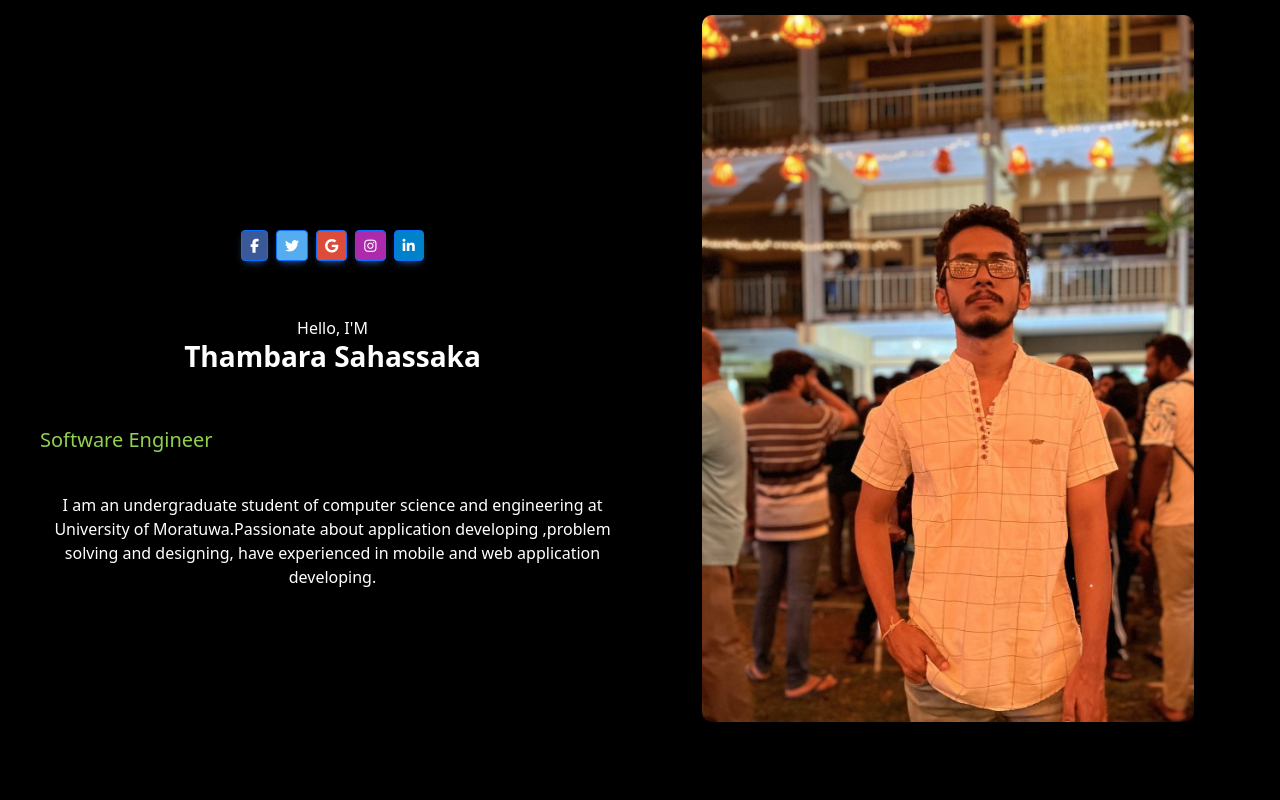
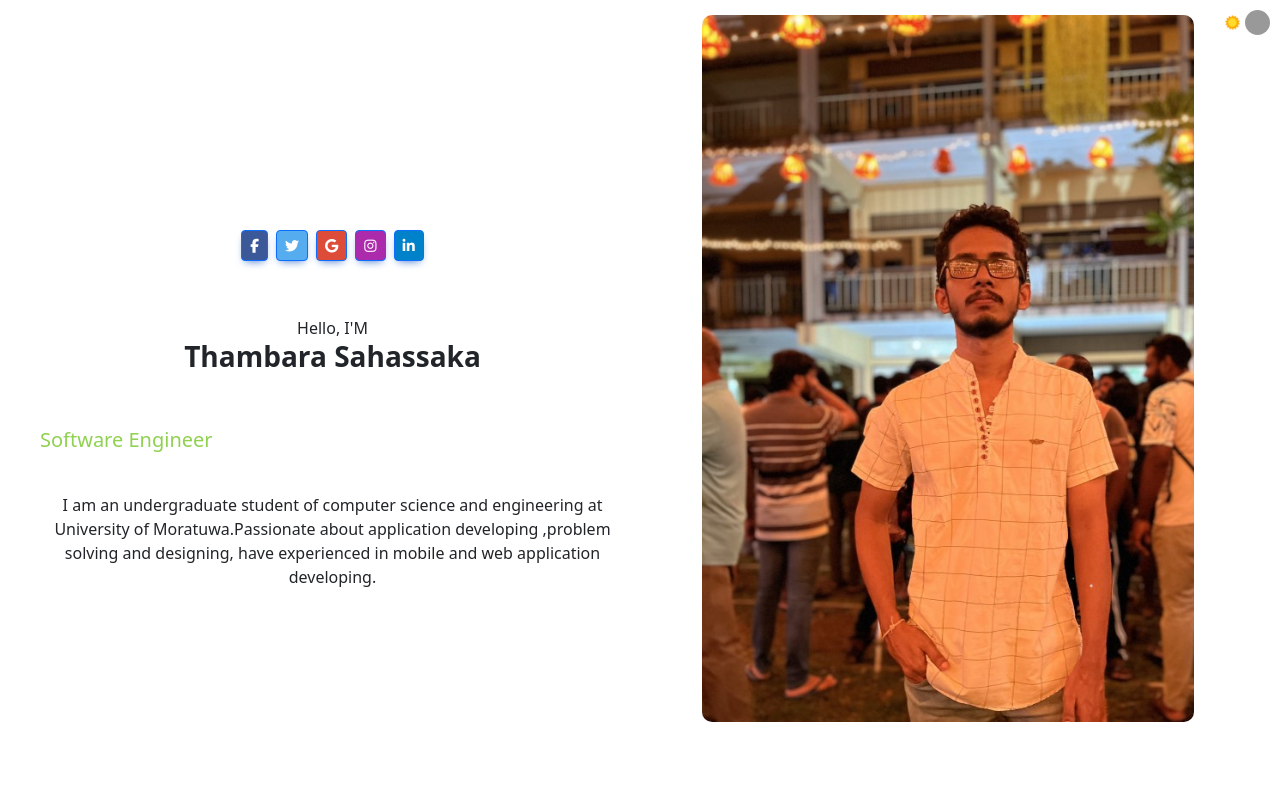
Before and after one commit to Thambara-20/myportfolio, a React (Create React App) app: page / in a window 1280 px wide. Shown: the top 800 px of the page. Built offline with nearby package versions, Linux system fonts and the light colour scheme.

Commit message:
updated 5

```diff
--- a/src/App.js
+++ b/src/App.js
@@ -1,17 +1,21 @@
 import './App.css';
+import Toggle from './PortfolioContainer/Toggle/Toggle';
 import Profile from './PortfolioContainer/Home/Profile';
 import AboutMain from './PortfolioContainer/AboutMe/AboutMain';
+import { useContext} from 'react';
+import { ThemeContext } from './PortfolioContainer/Context';
 
 function App() {
-
+  const theme = useContext(ThemeContext);
+  const darkMode = theme.state.darkMode;
 
 
   return (
     <div className="App" style={{
-      backgroundColor:  "black",
-      color: "white",
+      backgroundColor: darkMode ? "black" : "white",
+      color: darkMode && "white",
     }}>
-
+      <Toggle />
       <Profile />
       <AboutMain />
 
--- /dev/null
+++ b/src/PortfolioContainer/Toggle/Toggle.css
@@ -0,0 +1,28 @@
+.t{
+    width: 50px;
+    height: 25px;
+    border-radius: 20px;
+    border: 1pz solid #999;
+    background-color: white;
+    position: fixed;
+    top: 10px;
+    right: 10px;
+    z-index: 999;
+    display: flex;
+    align-items: center;
+    justify-content: space-around;
+}
+
+.t-icon{
+    width: 15px;
+    height: 15px;
+}
+
+.t-button{
+    width: 25px;
+    height: 25px;
+    border-radius: 50%;
+    background-color: #999;
+    position: absolute;
+    cursor: pointer;
+}
--- /dev/null
+++ b/src/PortfolioContainer/Toggle/Toggle.js
@@ -0,0 +1,27 @@
+
+import './Toggle.css'
+import React, { useContext } from 'react'
+import Sun from '../../assets/home/icons/sun.png'
+import Moon from '../../assets/home/icons/moon.png'
+import { ThemeContext } from '../Context'
+
+const Toggle = () => {
+  const theme = useContext(ThemeContext);
+
+  const handleClick = () => {
+    theme.dispatch({ type: "TOGGLE" });
+  };
+  return (
+    <div className="t">
+      <img src={Sun} alt="" className="t-icon" />
+      <img src={Moon} alt="" className="t-icon" />
+      <div  className="t-button"
+        onClick={handleClick}
+        style={{ left: theme.state.darkMode ? 0 : 25 }}
+      ></div>
+    </div>
+  )
+}
+
+
+export default Toggle
--- a/src/index.js
+++ b/src/index.js
@@ -7,10 +7,11 @@ import 'mdb-react-ui-kit/dist/css/mdb.min.css';
 import "@fortawesome/fontawesome-free/css/all.min.css";
 import 'bootstrap/dist/js/bootstrap.bundle';
 import "bootstrap/dist/css/bootstrap.min.css";
+import { ThemeProvider } from './PortfolioContainer/Context';
 const root = ReactDOM.createRoot(document.getElementById('root'));
 root.render(
   <React.StrictMode>
-    <App />
+   <ThemeProvider><App /></ThemeProvider>
   </React.StrictMode>
 );
 
```
